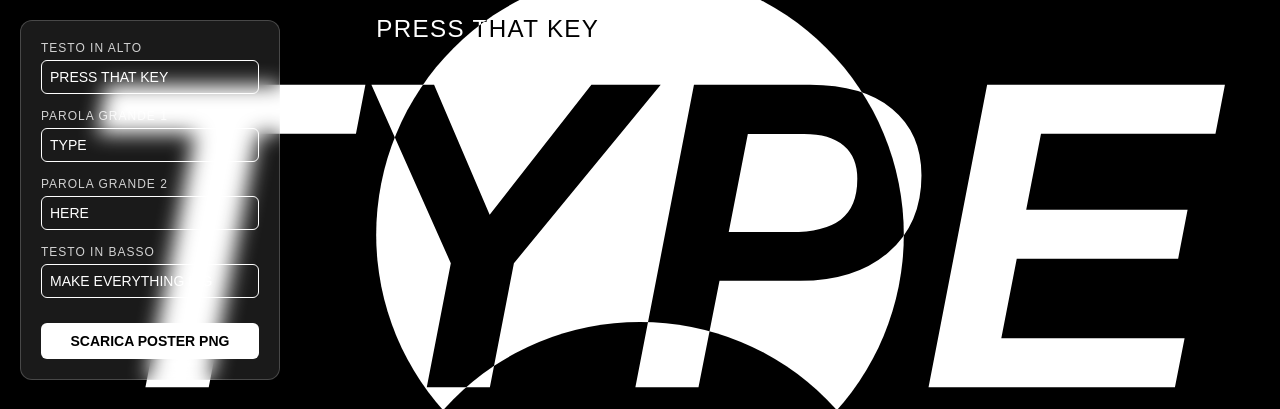
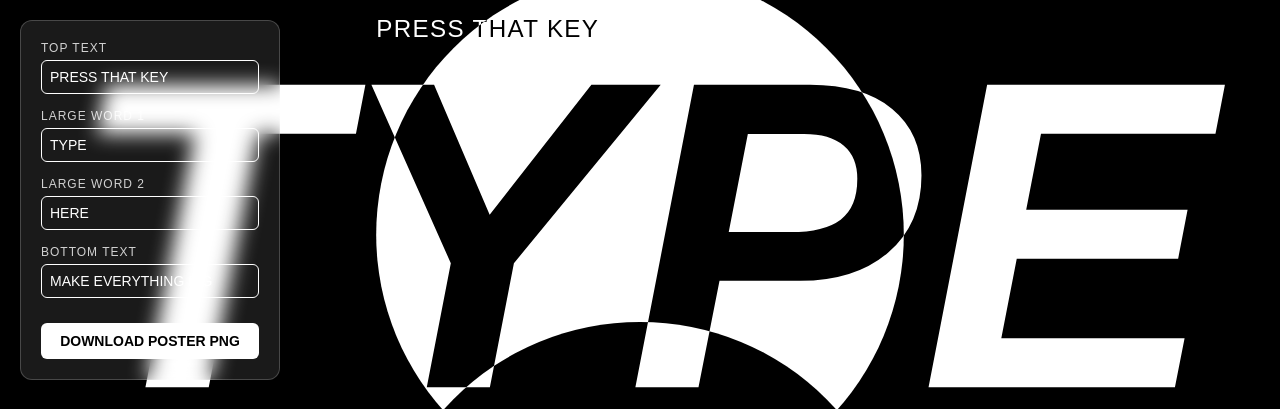
Before and after one commit to Remo1112/poster-design, a plain HTML site: page index.html in a window 1280 px wide. Shown: the top 409 px of the page. Drawn offline with nearby package versions, Linux system fonts and the light colour scheme.

Commit message:
Update index.html

```diff
--- a/index.html
+++ b/index.html
@@ -110,22 +110,22 @@
 
     <div id="pannello-controllo">
         <div>
-            <label>Testo in alto</label>
+            <label>Top Text</label>
             <input type="text" id="input-testo-alto" value="PRESS THAT KEY">
         </div>
         <div>
-            <label>Parola Grande 1</label>
+            <label>Large Word 1</label>
             <input type="text" id="input-testo-grande-1" value="TYPE">
         </div>
         <div>
-            <label>Parola Grande 2</label>
+            <label>Large Word 2</label>
             <input type="text" id="input-testo-grande-2" value="HERE">
         </div>
         <div>
-            <label>Testo in basso</label>
+            <label>Bottom Text</label>
             <input type="text" id="input-testo-basso" value="MAKE EVERYTHING BIG">
         </div>
-        <button id="btn-scarica">Scarica Poster PNG</button>
+        <button id="btn-scarica">Download Poster PNG</button>
     </div>
 
     <div id="svg-container">
```
